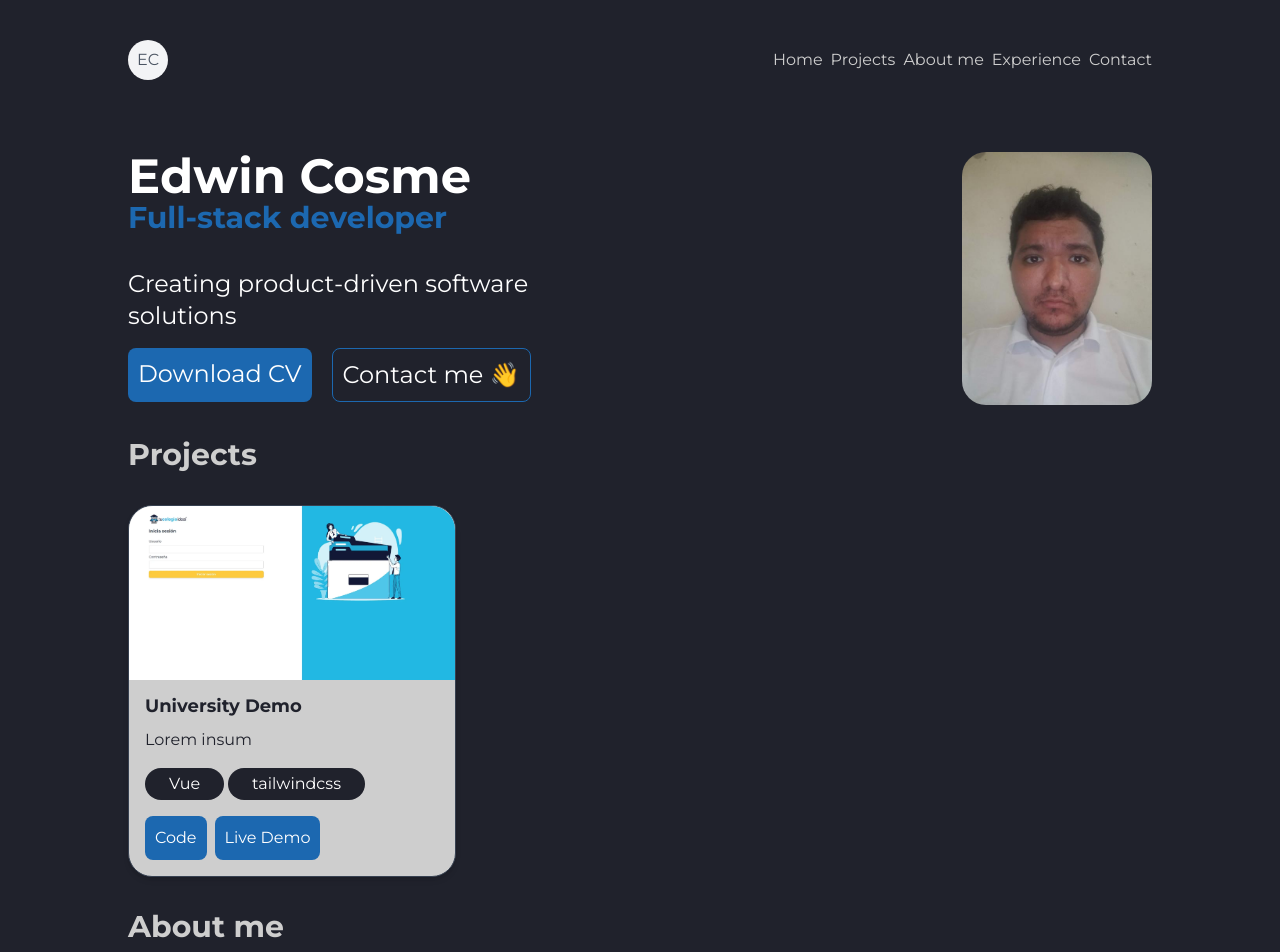
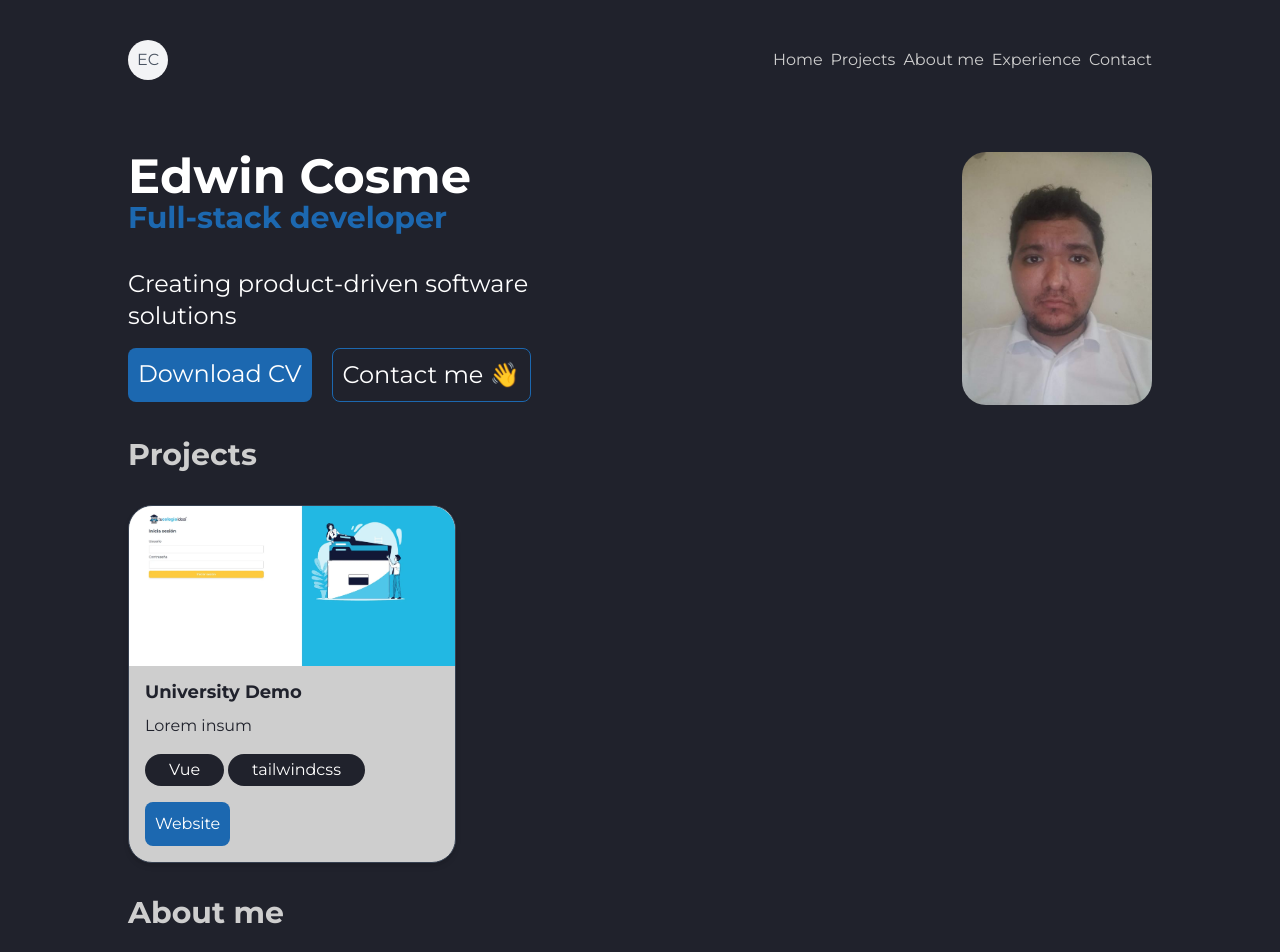
Before and after one commit to adriancosme/portfolio, a Next.js app: page / in a window 1280 px wide. Shown: the top 952 px of the page. Built offline with nearby package versions, Linux system fonts and the light colour scheme.

Commit message:
fix: image card

```diff
--- a/src/components/card.tsx
+++ b/src/components/card.tsx
@@ -9,6 +9,7 @@ interface CardProps {
   title: string;
   bodyText: string;
   technologies: string[];
+  hasRepository: boolean;
   repository: string;
   hasLiveDemo: boolean;
   liveDemoUrl: string;
@@ -20,6 +21,7 @@ const Card = ({
   title,
   bodyText,
   technologies,
+  hasRepository,
   repository,
   hasLiveDemo,
   liveDemoUrl,
@@ -28,8 +30,8 @@ const Card = ({
     <article className="group col-span-12 lg:col-span-4 border rounded-3xl shadow-md border-gray-700 relative bg-[#CECECE] ">
       <header>
         <div className="block">
-          <section className="overflow-hidden rounded-t-3xl relative bg-white">
-            <Image src={image} alt={altImage} width={400} height={600} />
+          <section className="overflow-hidden rounded-t-3xl relative bg-white h-40">
+            <Image src={image} alt={altImage} width={400} height={200} className="object-cover object-center" />
           </section>
         </div>
         <h3 className="text-[#20222C] px-4 text-lg font-bold mt-3">{title}</h3>
@@ -46,9 +48,23 @@ const Card = ({
           })}
         </div>
         <div className="flex gap-2 mt-4">
-          <Button color="primary" href="/" text="Code" size="base" />
+          {hasRepository && (
+            <Button
+              color="primary"
+              href={repository}
+              text="Code"
+              size="base"
+              target="_blank"
+            />
+          )}
           {hasLiveDemo && (
-            <Button color="primary" href="/" text="Live Demo" size="base" />
+            <Button
+              color="primary"
+              href={liveDemoUrl}
+              text="Website"
+              size="base"
+              target="_blank"
+            />
           )}
         </div>
       </footer>
```
